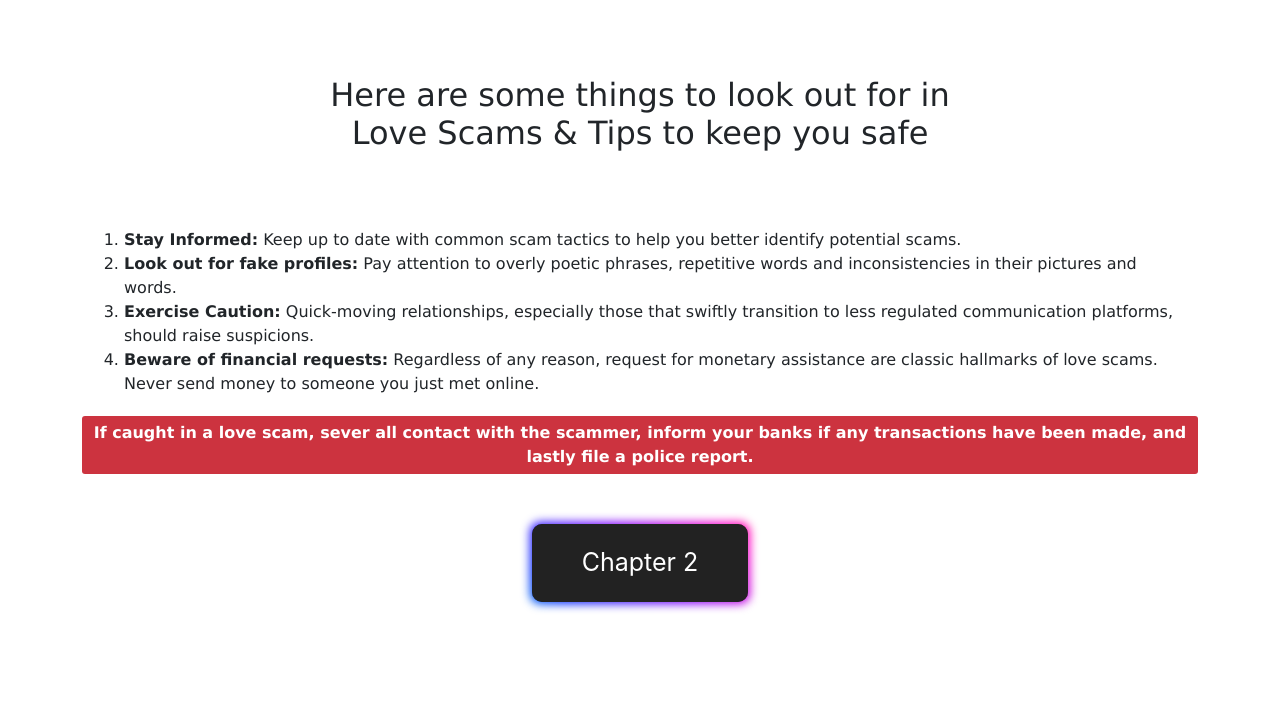
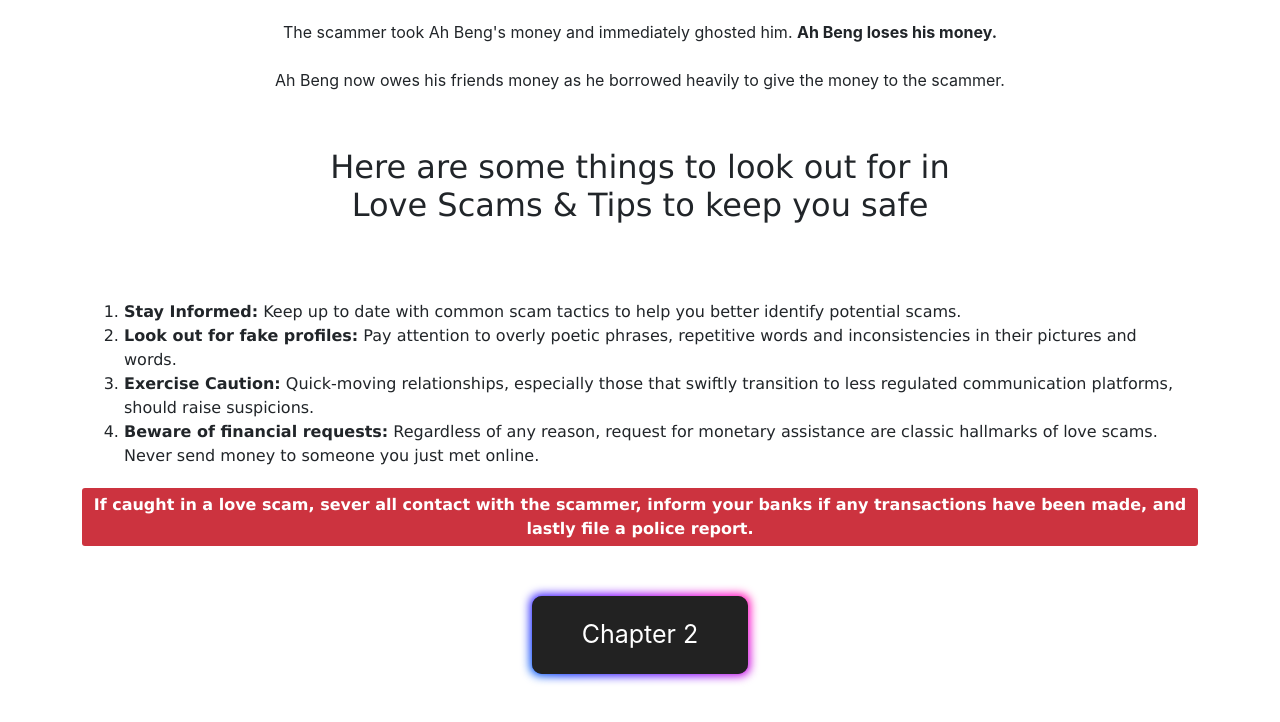
Before and after one commit to zkdlffkdb/chainedtomycomputer, a React (Create React App) app in the folder game/: page /chapter1educationalpage in a window 1280 px wide. Shown: the top 722 px of the page. Built offline with nearby package versions, Linux system fonts and the light colour scheme.

Commit message:
Edit button for Chapter 2

```diff
--- a/game/src/App.jsx
+++ b/game/src/App.jsx
@@ -1,7 +1,7 @@
 import './App.css';
 import { BrowserRouter as Router, Route, Routes } from 'react-router-dom';
 
-import { Homepage, Prologue, Chapter1, Chapter2, Chapter3, Epilogue, Chapter1EducationalPage, Chapter2Educationalpage } from './components/pages/index.js';
+import { Homepage, Prologue, Chapter1, Chapter2, Epilogue, Chapter1EducationalPage, Chapter2Educationalpage } from './components/pages/index.js';
 
 function App() {
   return (
@@ -12,7 +12,6 @@ function App() {
           <Route path="/prologue" element={<Prologue />} />
           <Route path="/chapter_1" element={<Chapter1 />} />
           <Route path="/chapter_2" element={<Chapter2 />} />
-          <Route path="/chapter_3" element={<Chapter3 />} />
           <Route path="/epilogue" element={<Epilogue />} />
           <Route path="/chapter1educationalpage" element={<Chapter1EducationalPage />} />
           <Route path="/chapter2educationalpage" element={<Chapter2Educationalpage />} />
--- a/game/src/components/pages/Chapter1EducationalPage.jsx
+++ b/game/src/components/pages/Chapter1EducationalPage.jsx
@@ -14,9 +14,46 @@ export const Chapter1EducationalPage = () => {
     navigate(path);
   };
 
+  const addStory = ({ message }) => {
+    if (message === "Congratulations!") {
+        return (
+            <>
+                <p>
+                    <strong>2 month later</strong>,
+                    Ah Beng decided to go online to research more on love scams and realised
+                    his online girlfriend was indeed very suspicious. A while later, he saw a
+                    news article about how love scams exploits people's feeling of love.
+                </p>
+                <br />
+                <p>
+                    Ah Beng is very thankful for your advice.
+                </p>
+            </>
+        )
+    } else {
+        return (
+            <>
+            <p>
+                The scammer took Ah Beng's money and immediately
+                ghosted him. <strong>Ah Beng loses
+                   his money.</strong>
+            </p>
+            <br />
+            <p>
+                Ah Beng now owes his friends money as he borrowed heavily to
+                give the money to the scammer.
+            </p>
+            </>
+        )
+    }
+}
+
   return (
     <div className="container">
       <h1>{message}</h1>
+      <div className="story">
+            { addStory({message}) }
+      </div>
       <h2>Here are some things to look out for in Love Scams & Tips to keep you safe</h2>
       <ol>
         <li>
```
